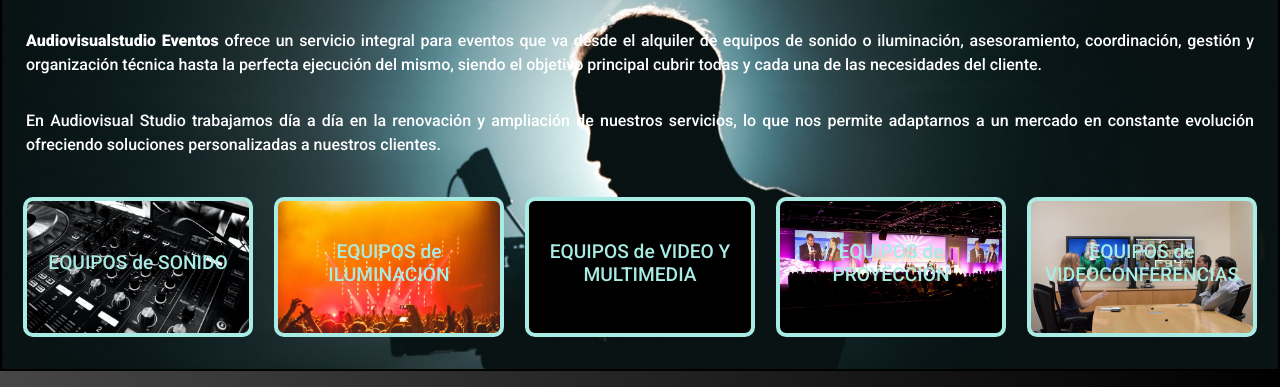
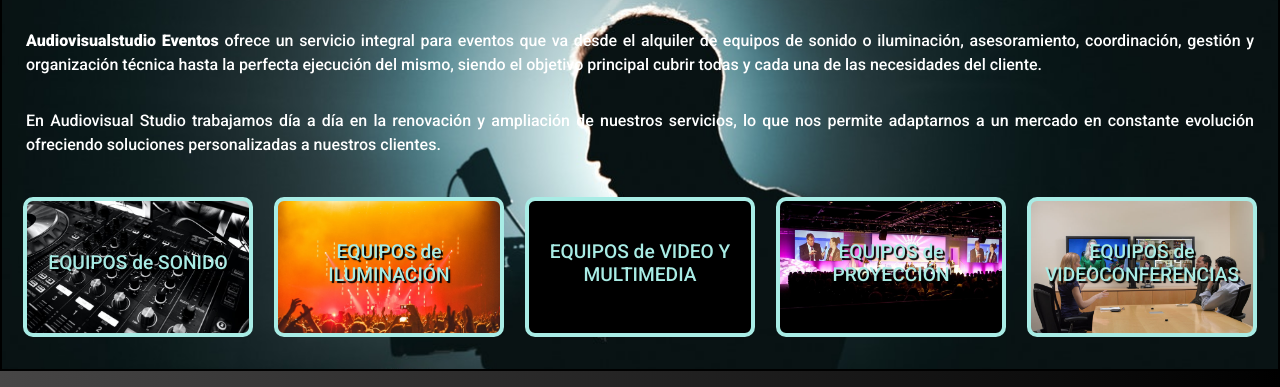
Before and after one commit to ProfileLearn/proyecto-coderhouse, a website: page pages/alquileres.html in a window 1280 px wide. Shown: the part 293-680 px from the top of the page. Drawn offline with Linux system fonts and the light colour scheme.

Commit message:
alquileres

```diff
--- a/css/_alquiler-equipos.scss
+++ b/css/_alquiler-equipos.scss
@@ -42,6 +42,7 @@
   animation: animacion-equipos;
   animation-duration: 3s;
   animation-iteration-count: infinite;
+  text-shadow: 2px 2px 1px black;
 
   h3 {
     text-align: center;
--- a/css/_header.scss
+++ b/css/_header.scss
@@ -48,7 +48,6 @@
 }
 
 
-
 /* Media query header */
 
 @media (max-width: 992px) {
```
Also changed, not shown: css/style.css, img/videoconferencia2.jpg (added), 1 other file.
